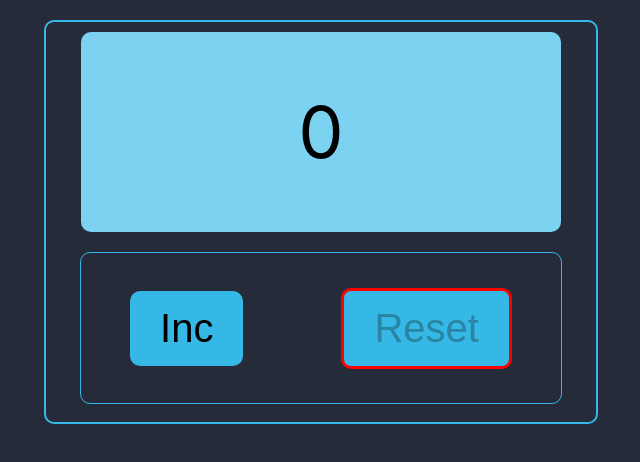
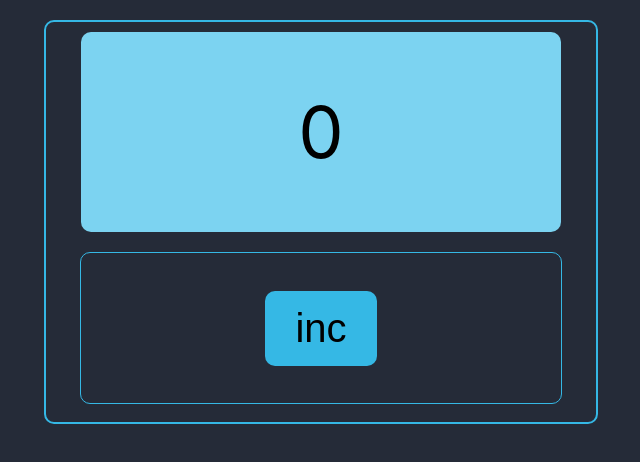
Before and after one commit to FilimonovKostya/Counter, a React (Create React App) app: page / in a window 1280 px wide. Shown: the top 462 px of the page, without its empty margins (319-959 px from the left). Built offline with nearby package versions, Linux system fonts and the light colour scheme.

Commit message:
i am hentai,sorry

```diff
--- a/package.json
+++ b/package.json
@@ -10,6 +10,7 @@
     "@types/node": "^12.0.0",
     "@types/react": "^16.9.0",
     "@types/react-dom": "^16.9.0",
+    "gh-pages": "^3.1.0",
     "react": "^16.13.1",
     "react-dom": "^16.13.1",
     "react-scripts": "3.4.3",
--- a/src/App.css
+++ b/src/App.css
@@ -1,7 +1,8 @@
-body{
+body {
   background-color: #252b38;
 }
-.wrapper{
+
+.wrapper {
   width: 550px;
   border: 2px solid #35b8e5;
   height: 400px;
@@ -12,7 +13,7 @@ body{
 }
 
 
-.incReset{
+.incReset {
   height: 150px;
   width: 480px;
   border-radius: 10px;
@@ -22,3 +23,13 @@ body{
   justify-content: space-around;
   align-items: center;
 }
+
+.inc, .reset {
+  border: none;
+  background-color: #35b8e5;
+  border-radius: 10px;
+  padding: 15px 30px;
+  font-size: 40px;
+  outline: none;
+  cursor: pointer;
+}
--- a/src/App.tsx
+++ b/src/App.tsx
@@ -14,7 +14,7 @@ function App() {
     }
 
     function removeNumbers() {
-        (numbers > 0) ? setNumbers(--numbers) : setNumbers(0)
+        (numbers > 0) ? setNumbers(0) : setNumbers(0)
     }
 
     return (
--- a/src/Components/IncReset/Inc.tsx
+++ b/src/Components/IncReset/Inc.tsx
@@ -2,22 +2,19 @@ import React from "react";
 
 type PropsType = {
     addNumbers: () => void
+    removeNumbers:() => void
     value: number
 }
 
 
 export function Inc(props: PropsType) {
-
-    let max = {
-        border: props.value === 5 ? '3px solid red' : 'none',
-        backgroundColor: '#35b8e5',
-        borderRadius: '10px',
-        padding: '15px 30px',
-        fontSize: '40px',
-        outline: 'none',
-        cursor: 'pointer',
-    }
-
-    if (props.value === 5) return <button disabled={true} style={max}  onClick={() => props.addNumbers()}>Inc</button>
-    else return <button className={'inc'} style={max} onClick={() => props.addNumbers()}>Inc</button>
+    // if (props.value === 5) return <button disabled={true} className={'inc'}  onClick={() => props.addNumbers()}>Inc</button>
+    // else return <button  className={'inc'} onClick={() => props.addNumbers()}>Inc</button>
+    return (
+        <div>
+            <button className={props.value === 5 ? 'inc' : 'reset'}
+                    onClick={()=>{if(props.value === 5){ props.removeNumbers() } else{ props.addNumbers() } }}>
+                {props.value === 5 ? 'reset' : 'inc' }</button>
+        </div>
+    )
 }
--- a/src/Components/IncReset/IncReset.tsx
+++ b/src/Components/IncReset/IncReset.tsx
@@ -13,7 +13,7 @@ type PropsType={
 export function IncReset(props:PropsType) {
 
     return <div className={'incReset'}>
-        <Inc addNumbers={props.addNumbers} value={props.value} />
-        <Reset removeNumbers={props.removeNumbers} value={props.value}/>
+        <Inc addNumbers={props.addNumbers} value={props.value}  removeNumbers={props.removeNumbers} />
+        {/*<Reset removeNumbers={props.removeNumbers} value={props.value}/>*/}
     </div>
 }
--- a/src/Components/IncReset/Reset.tsx
+++ b/src/Components/IncReset/Reset.tsx
@@ -7,17 +7,8 @@ type PropsType = {
 
 export function Reset(props: PropsType) {
 
-    let min = {
-        border: props.value === 0 ? '3px solid red' : 'none',
-        backgroundColor: '#35b8e5',
-        borderRadius: '10px',
-        padding: '15px 30px',
-        fontSize: '40px',
-        outline: 'none',
-        cursor: 'pointer',
-    }
 
-    if (props.value === 0) return <button disabled={true} style={min} onClick={() => props.removeNumbers()}>Reset</button>
-    else return <button disabled={false} style={min} onClick={() => props.removeNumbers()}>Reset</button>
+    if (props.value === 0) return <button disabled={true} className={'reset'} onClick={() => props.removeNumbers()}>Reset</button>
+    else return <button disabled={false} className={'reset'} onClick={() => props.removeNumbers()}>Reset</button>
 
 }
```
Also changed, not shown: 1 other file (tests, documents, lock files or other folders).
